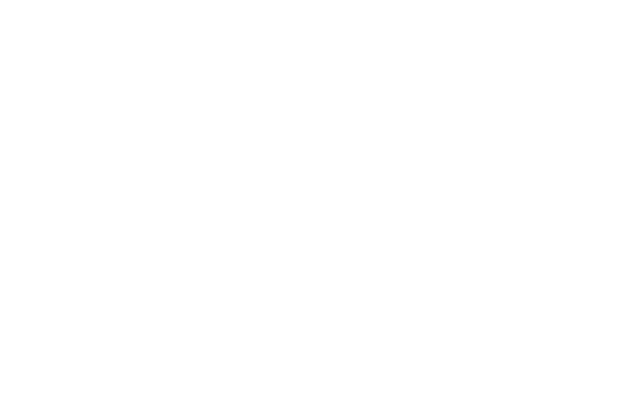
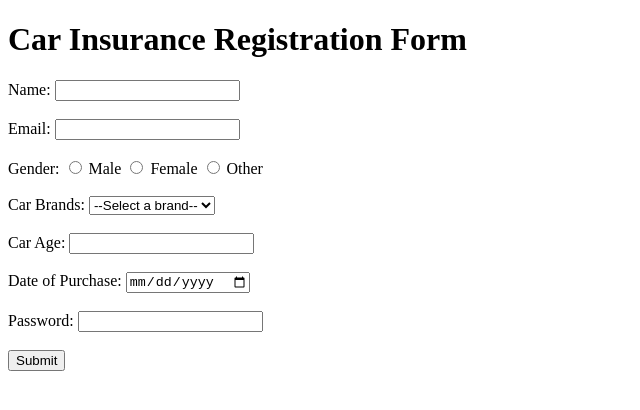
Before and after one commit to acciojob/car-insurance-form-varalakshmi-2468, a website: page main.html in a window 1280 px wide. Shown: the whole page, without its empty margins (0-640 px from the left). Drawn offline with Linux system fonts and the light colour scheme.

Commit message:
created a submission

```diff
--- a/main.html
+++ b/main.html
@@ -1,13 +1,62 @@
 <!DOCTYPE html>
-
+<html lang="en">
 <html>
 
 <head>
+  <meta charset="UTF-8">
+  <meta name="viewport" content="width=device-width, initial-scale=1.0">
+  <title>Car Insurance Registration Form</title>
 	<link rel="stylesheet" href="styles.css">
 </head>
 
 <body>
 	<!-- the entire body must be written by student -->
+	 <h1>Car Insurance Registration Form</h1>
+
+  <form method="post">
+    <!-- Name -->
+    <label for="name">Name:</label>
+    <input type="text" id="name" required><br><br>
+
+    <!-- Email -->
+    <label for="email">Email:</label>
+    <input type="email" id="email" required><br><br>
+
+    <!-- Gender -->
+    <label>Gender:</label>
+    <input type="radio" id="male" name="gender" value="Male" required>
+    <label for="male">Male</label>
+    <input type="radio" id="female" name="gender" value="Female" required>
+    <label for="female">Female</label>
+    <input type="radio" id="other" name="gender" value="Other" required>
+    <label for="other">Other</label>
+    <br><br>
+
+    <!-- Car Brands -->
+    <label for="cars">Car Brands:</label>
+    <select id="cars">
+      <option value="">--Select a brand--</option>
+      <option value="BMW">BMW</option>
+      <option value="Audi">Audi</option>
+      <option value="Mercedez">Mercedez</option>
+    </select>
+    <br><br>
+
+    <!-- Car Age -->
+    <label for="carage">Car Age:</label>
+    <input type="number" id="carage" required><br><br>
+
+    <!-- Date of Purchase -->
+    <label for="dop">Date of Purchase:</label>
+    <input type="date" id="dop" required><br><br>
+
+    <!-- Password -->
+    <label for="password">Password:</label>
+    <input type="password" id="password" required><br><br>
+
+    <!-- Submit -->
+    <button type="submit">Submit</button>
+  </form>
     <script type="text/javascript" src="./script.js">
 </script>
 
```
